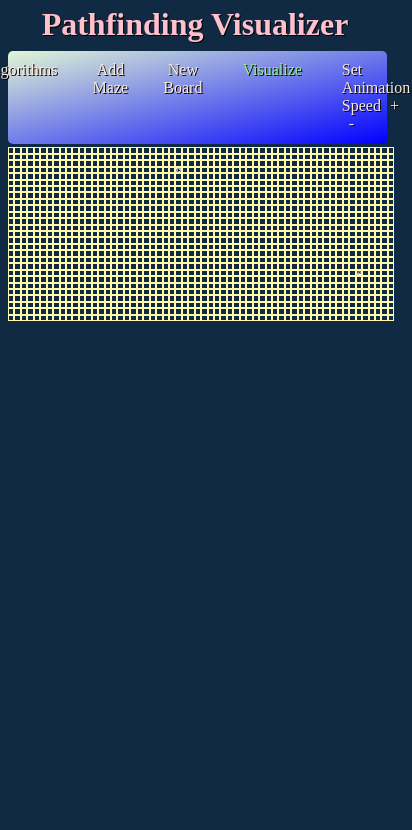
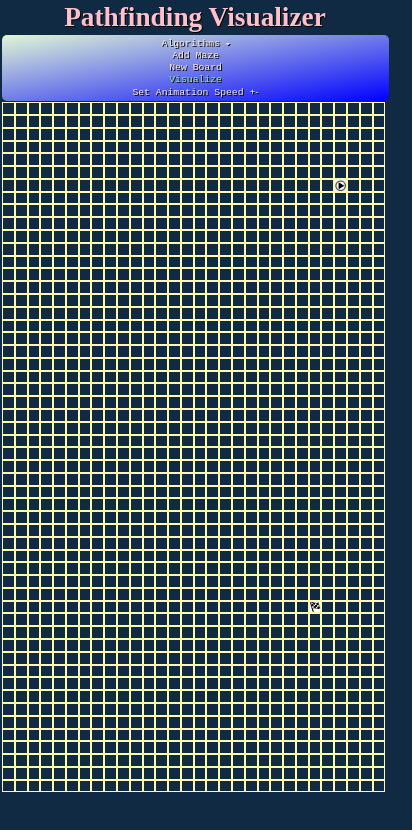
Before and after one commit to asafuli/React-Pathfinding-Visualizer-, a React (Create React App) app: page / in a window 390 px wide. Shown: the top 830 px of the page, 412 px wide, since content can reach past the window. Built offline with nearby package versions, Linux system fonts and the light colour scheme.

Commit message:
styling....

```diff
--- a/src/styles.css
+++ b/src/styles.css
@@ -8,8 +8,8 @@
   padding: 0;
   box-sizing: border-box;
   background-color: #102a44;
-  font-family: 'Times New Roman', Times, serif;
-  font-size: 1rem;
+  font-family: 'VT323', monospace;
+  font-size: 1vw;
   color: antiquewhite;
 }
 
@@ -30,16 +30,18 @@
   display: flex;
   align-items: center;
   justify-content: center;
-  font-size: 2rem;
+  min-width: 100vw;
+  font-size: 3.5vw;
+  font-family: 'Caveat', cursive;
   color: pink;
-  margin: 0.4rem 0 0.5rem 0;
+  margin: 0.4rem 0 0.7rem 0;
   text-shadow: 1px 1px black;
 }
 
 .navbar-list {
   display: flex;
   flex-direction: row;
-  justify-content: center;
+  justify-content: space-evenly;
   width: var(--grid-width);
   list-style: none;
   padding: 0.5rem;
@@ -62,6 +64,7 @@ div,
 li,
 span {
   background-color: transparent;
+  font-size: 1.5vw;
 }
 
 .algorithms-list-header {
@@ -94,7 +97,7 @@ span {
     var(--grid-width),
     minmax(var(--grid-cell-width), var(--grid-cell-width))
   );
-  margin: 0.2rem 0.5rem 0 0.5rem;
+  margin: 0.2vh 0.5vw 0 0.5vw;
 }
 
 .grid-cell-wrapper {
@@ -255,6 +258,7 @@ button {
   text-shadow: 1px 1px black;
   background-color: transparent;
   border: none;
+  font-size: 1.5vw;
 }
 
 button:hover,
@@ -278,3 +282,38 @@ button:hover,
 .set-speed-btn {
   width: 1.2rem;
 }
+
+@media only screen and (max-width: 768px) {
+  :root {
+    --grid-width: 45;
+    /* --grid-cell-width: calc(100vw / (var(--grid-width) + 0.5)); */
+  }
+  .title {
+    font-size: 4.5vw;
+  }
+  button,
+  div,
+  span {
+    font-size: 1.75vw !important;
+  }
+}
+
+@media only screen and (max-width: 425px) {
+  :root {
+    --grid-width: 30;
+    /* --grid-cell-width: calc(100vw / (var(--grid-width) + 0.5)); */
+  }
+  .navbar-list {
+    flex-direction: column;
+    justify-content: center !important;
+    align-items: center !important;
+  }
+  .title {
+    font-size: 7vw;
+  }
+  button,
+  div,
+  span {
+    font-size: 2.5vw !important;
+  }
+}
```
Also changed, not shown: src/utils/utils.js (line endings or trailing spaces).
